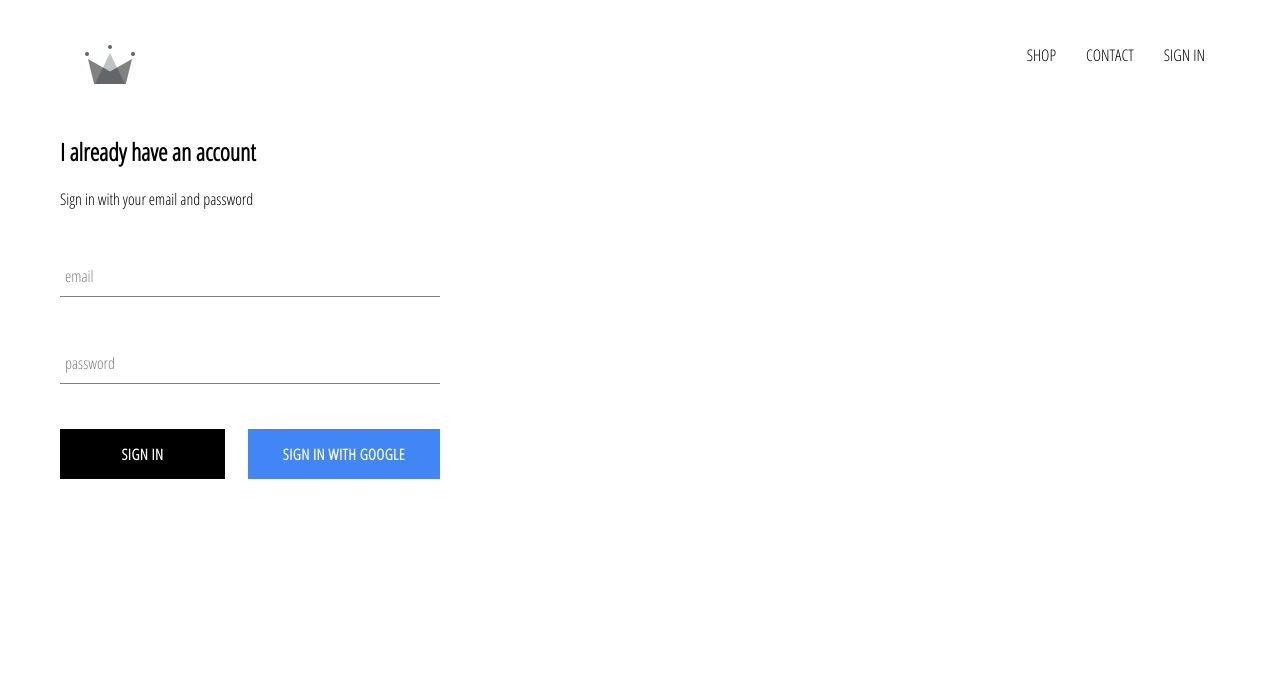
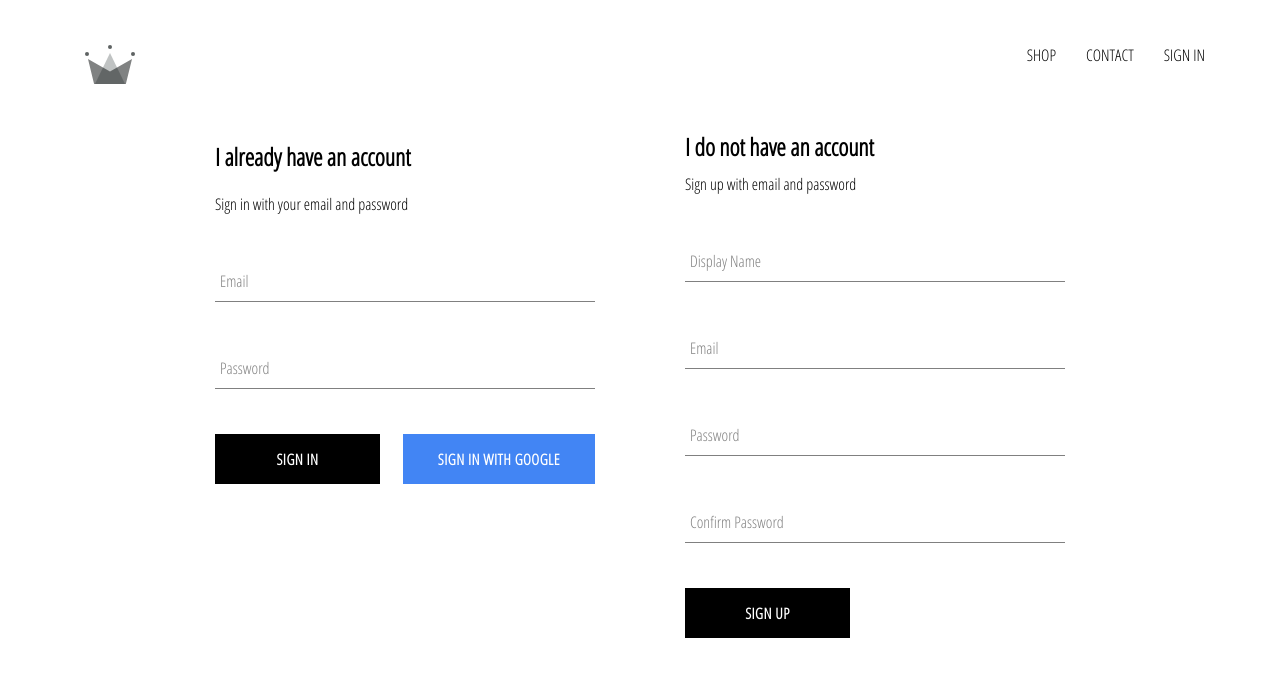
Before and after one commit to kharioki/kiki-clothing, a React (Create React App) app: page /signin in a window 1280 px wide. Shown: the top 676 px of the page. Built offline with nearby package versions, Linux system fonts and the light colour scheme; no server answers.

Commit message:
implemented firebase utils, included ability to store authenticated users into our firestore database

```diff
--- a/src/App.js
+++ b/src/App.js
@@ -8,7 +8,7 @@
 import SignInAndSignUpPage from './pages/sign-in-and-sign-up/sign-in-and-sign-up.component';
 import Header from './components/header/header.component';
 
-import { auth } from './firebase/firebase.utils';
+import { auth, createUserProfileDocument } from './firebase/firebase.utils';
 
 class App extends React.Component{
   constructor() {
@@ -22,10 +22,23 @@
   unsubscribeFromAuth = null;
 
   componentDidMount() {
-    this.unsubscribeFromAuth = auth.onAuthStateChanged(user => {
-      this.setState({ currentUser: user });
+    this.unsubscribeFromAuth = auth.onAuthStateChanged(async userAuth => {
+      if (userAuth) {
+        const userRef = await createUserProfileDocument(userAuth);
 
-      console.log({user});
+        userRef.onSnapshot(snapShot => {
+          this.setState({
+            currentUser: {
+              id: snapShot.id,
+              ...snapShot.data()
+            }
+          });
+
+          console.log(this.state);
+        })
+      } else {
+        this.setState({ currentUser: userAuth });
+      }
     })
   }
 
--- a/src/components/sign-in/sign-in.component.jsx
+++ b/src/components/sign-in/sign-in.component.jsx
@@ -35,8 +35,8 @@
                 <span>Sign in with your email and password</span>
 
                 <form onSubmit={this.handleSubmit}>
-                    <FormInput name='email' type='email' value={this.state.email} handleChange={this.handleChange} label='email' required />
-                    <FormInput name='password' type='password' value={this.state.password} handleChange={this.handleChange} label='password' required />
+                    <FormInput name='email' type='email' value={this.state.email} handleChange={this.handleChange} label='Email' required />
+                    <FormInput name='password' type='password' value={this.state.password} handleChange={this.handleChange} label='Password' required />
 
                     <div className='buttons'>
                         <CustomButton type='submit' >Sign In</CustomButton>
--- /dev/null
+++ b/src/components/sign-up/sign-up.component.jsx
@@ -0,0 +1,77 @@
+import React from 'react'
+
+import './sign-up.styles.scss';
+
+import FormInput from '../form-input/form-input.component';
+import CustomButton from '../custom-button/custom-button.component';
+
+import { auth, createUserProfileDocument } from '../../firebase/firebase.utils';
+
+class SignUp extends React.Component {
+    constructor(props) {
+        super(props);
+
+        this.state = {
+            displayName: '',
+            email: '',
+            password: '',
+            confirmPassword: ''
+        }
+    }
+
+    handleSubmit = async event => {
+        event.preventDefault();
+
+        const { displayName, email, password, confirmPassword } = this.state;
+
+        if(password !== confirmPassword) {
+            alert("Oops, passwords don't match!!");
+            return;
+        }
+
+        try {
+            const { user } = await auth.createUserWithEmailAndPassword(email, password);
+
+            await createUserProfileDocument(user, { displayName });
+
+            this.setState({
+                displayName: '',
+            email: '',
+            password: '',
+            confirmPassword: ''
+            });
+        } catch (error) {
+            console.error(error);
+        }
+    }
+
+    handleChange = event => {
+        const { value, name } = event.target;
+
+        this.setState({ [name]: value })
+    }
+
+    render() {
+        const { displayName, email, password, confirmPassword } = this.state;
+
+        return (
+            <div className='sign-up'>
+                <h2 className='title'>I do not have an account</h2>
+                <span>Sign up with email and password</span>
+
+                <form onSubmit={this.handleSubmit}>
+                    <FormInput name='displayName' type='text' value={displayName} handleChange={this.handleChange} label='Display Name' required />
+                    <FormInput name='email' type='email' value={email} handleChange={this.handleChange} label='Email' required />
+                    <FormInput name='password' type='password' value={password} handleChange={this.handleChange} label='Password' required />
+                    <FormInput name='confirmPassword' type='password' value={confirmPassword} handleChange={this.handleChange} label='Confirm Password' required />
+
+                    <div className='buttons'>
+                        <CustomButton type='submit' >Sign Up</CustomButton>
+                    </div>
+                </form>
+            </div>
+        )
+    }
+}
+
+export default SignUp
--- /dev/null
+++ b/src/components/sign-up/sign-up.styles.scss
@@ -0,0 +1,9 @@
+.sign-up {
+    display: flex;
+    flex-direction: column;
+    width: 380px;
+
+    .title {
+      margin: 10px 0;
+    }
+  }
--- a/src/firebase/firebase.utils.js
+++ b/src/firebase/firebase.utils.js
@@ -13,6 +13,32 @@
   measurementId: "G-89SET5FDG5"
 };
 
+export const createUserProfileDocument = async (userAuth, additionalData) => {
+  if(!userAuth) return;
+
+  const userRef = firestore.doc(`users/${userAuth.uid}`);
+
+  const snapshot = await userRef.get();
+
+  if(!snapshot.exists) {
+    const { displayName, email } = userAuth;
+    const createdAt = new Date();
+
+    try {
+      await userRef.set({
+        displayName,
+        email,
+        createdAt,
+        ...additionalData
+      })
+    } catch (error) {
+      console.log('error creating user', error.message);
+    }
+  }
+
+  return userRef;
+}
+
 firebase.initializeApp(config);
 
 export const auth = firebase.auth();
--- a/src/pages/sign-in-and-sign-up/sign-in-and-sign-up.component.jsx
+++ b/src/pages/sign-in-and-sign-up/sign-in-and-sign-up.component.jsx
@@ -3,10 +3,12 @@
 import './sign-in-and-sign-up.styles.scss';
 
 import SignIn from '../../components/sign-in/sign-in.component';
+import SignUp from '../../components/sign-up/sign-up.component';
 
 const SignInAndSignUpPage = () => (
     <div className='sign-in-and-sign-up'>
         <SignIn />
+        <SignUp />
     </div>
 );
 
--- a/src/pages/sign-in-and-sign-up/sign-in-and-sign-up.styles.scss
+++ b/src/pages/sign-in-and-sign-up/sign-in-and-sign-up.styles.scss
@@ -0,0 +1,6 @@
+.sign-in-and-sign-up {
+    width: 850px;
+    display: flex;
+    justify-content: space-between;
+    margin: 30px auto;
+}
```
Lines whose indentation alone changed are shown as unchanged.
